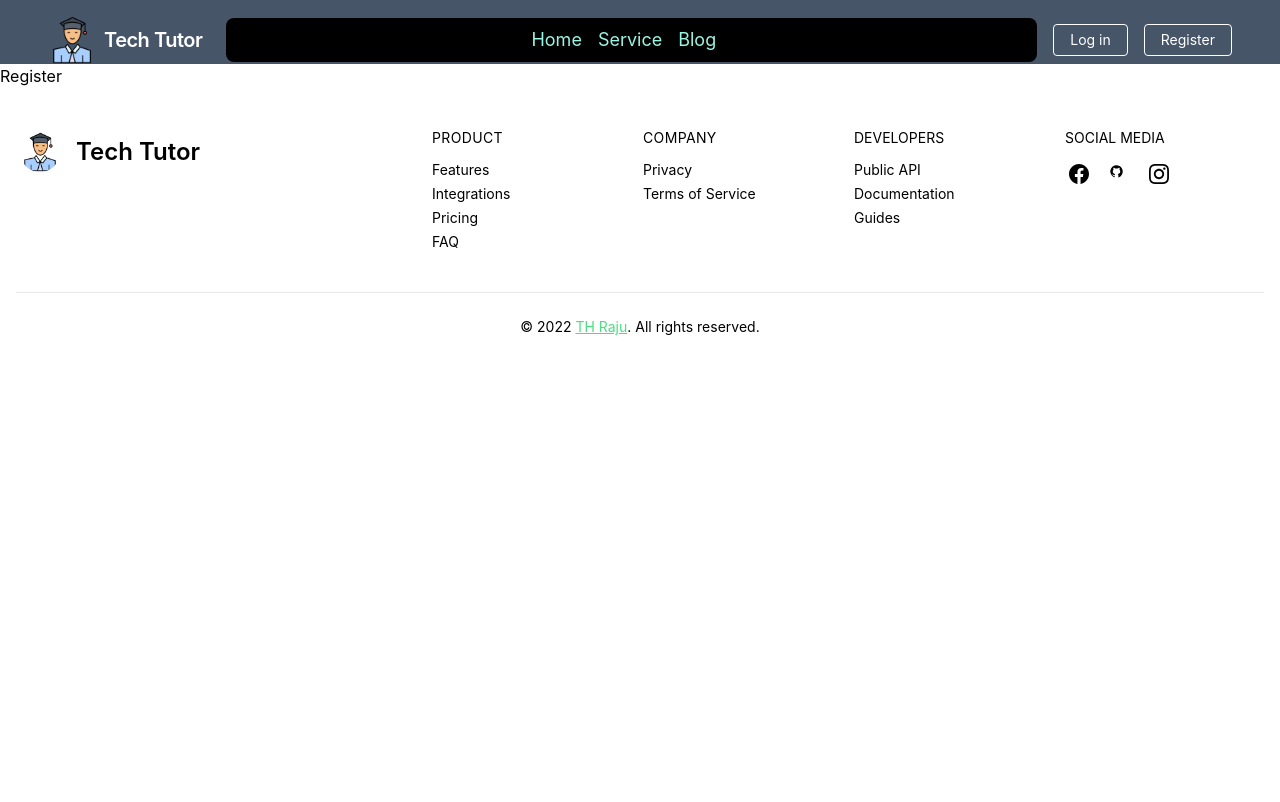
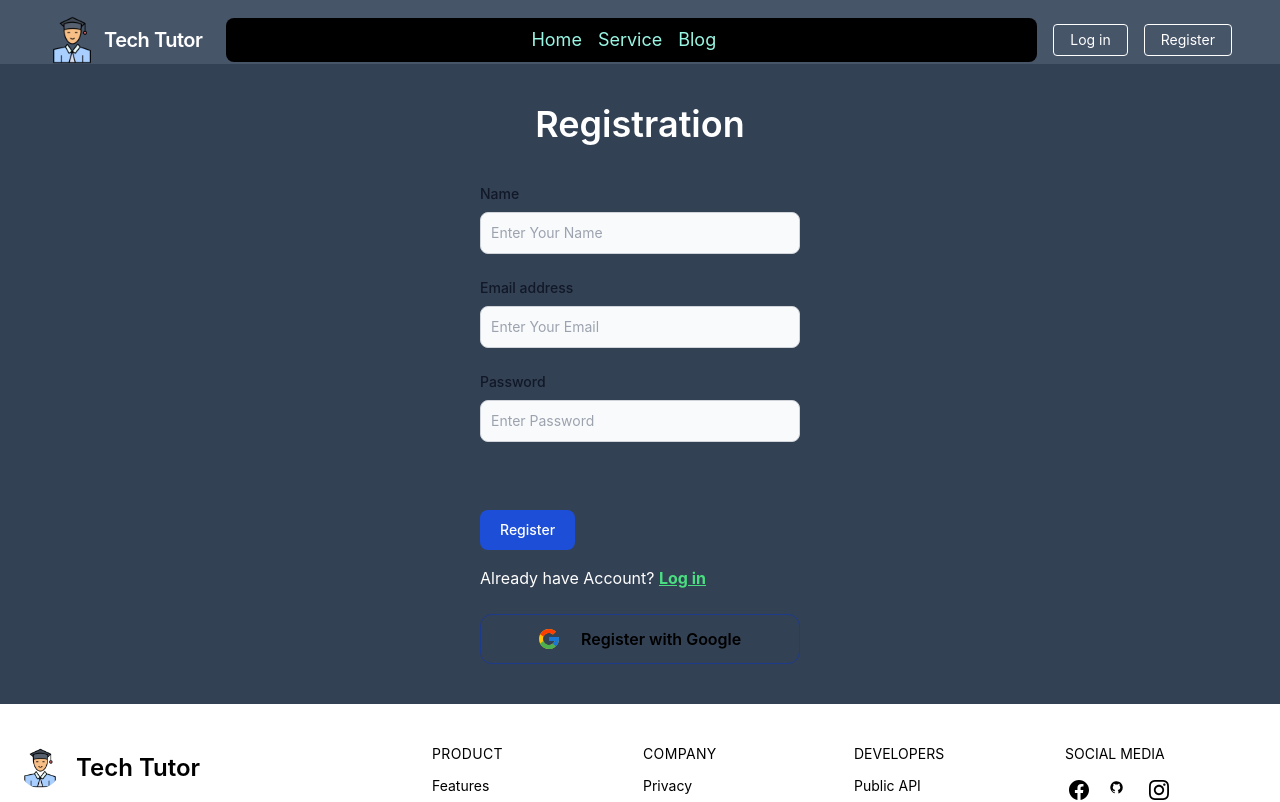
Before and after one commit to TH-Raju/Project_Tech_Tutor_Client_side, a React (Create React App) app: page /register in a window 1280 px wide. Shown: the top 802 px of the page. Built offline with nearby package versions, Linux system fonts and the light colour scheme; no server answers.

Commit message:
Registration page setup and context page

```diff
--- a/src/components/Card.jsx
+++ b/src/components/Card.jsx
@@ -3,7 +3,7 @@ import React from 'react';
 const Card = ({ service }) => {
     const { img, price, title, body } = service;
     return (
-        <div className='w-96 mx-auto'>
+        <div className='md:w-96 mx-auto'>
             <div className="p-4 rounded-md shadow-md dark:bg-gray-900 dark:text-gray-100">
                 <img src={img} alt="service" className="object-cover object-center w-full rounded-t-md h-72 dark:bg-gray-500" />
                 <div className="flex flex-col justify-between py-6 space-y-8">
--- a/src/components/Header/Header.jsx
+++ b/src/components/Header/Header.jsx
@@ -1,15 +1,23 @@
-import React, { useState } from 'react';
+import React, { useContext, useState } from 'react';
 import logo from '../../img/tutor.png';
 import { ImCross } from "react-icons/im";
 import { Link } from 'react-router-dom';
+import { AuthContext } from '../../context/AuthProvider';
 
 
 // ImCross
 const Header = () => {
+    const { user, logOut } = useContext(AuthContext);
     let [open, setOpen] = useState(true);
+    let [errors, setError] = useState('');
+    const handleLogOut = () => {
+        logOut()
+            .then(() => { })
+            .catch(error => setError(error))
+    }
     return (
         <div className='text-center'>
-            <nav className="flex items-center justify-between flex-wrap px-12  pt-4 bg-slate-600">
+            <nav className="flex items-center justify-between flex-wrap px-12 pt-4 bg-slate-600">
                 <div className="flex items-center flex-shrink-0 text-white mr-6">
                     <img src={logo} className=' h-12 w-12 mr-2' alt="" />
                     <span className="font-semibold text-xl tracking-tight">Tech Tutor</span>
@@ -32,8 +40,17 @@ const Header = () => {
                         </Link>
                     </div>
                     <div>
-                        <Link to="/login" className="inline-block text-sm px-4 py-2 leading-none border rounded text-white border-white hover:border-transparent hover:text-teal-500 hover:bg-white mt-4 lg:mt-0 mx-4">Log in</Link>
-                        <Link to="/register" className="inline-block text-sm px-4 py-2 leading-none border rounded text-white border-white hover:border-transparent hover:text-teal-500 hover:bg-white mt-4 lg:mt-0">Register</Link>
+                        {
+                            user?.uid ?
+                                <>
+                                    <Link to="/register" onClick={handleLogOut} className="inline-block text-sm px-4 py-2 leading-none border rounded text-white border-white hover:border-transparent hover:text-teal-500 hover:bg-white mt-4 lg:mt-0">Log Out</Link>
+                                </>
+                                :
+                                <>
+                                    <Link to="/login" className="inline-block text-sm px-4 py-2 leading-none border rounded text-white border-white hover:border-transparent hover:text-teal-500 hover:bg-white mt-4 lg:mt-0 mx-4">Log in</Link>
+                                    <Link to="/register" className="inline-block text-sm px-4 py-2 leading-none border rounded text-white border-white hover:border-transparent hover:text-teal-500 hover:bg-white mt-4 lg:mt-0">Register</Link>
+                                </>
+                        }
                     </div>
                 </div>
             </nav>
--- a/src/components/Home/Summary.jsx
+++ b/src/components/Home/Summary.jsx
@@ -41,21 +41,21 @@ const Summary = () => {
                     <div className="flex flex-col justify-between">
                         <div className="space-y-2">
                             <h2 className="text-4xl font-bold leading-tight lg:text-5xl">Let's talk!</h2>
-                            <div className="dark:text-gray-400">You want to say me something?</div>
+                            <div className="dark:text-gray-400">You want to say me</div>
                         </div>
                         <img src={img} alt="Contact our customer support" className="p-6 h-52 md:h-64 w-72" />
                     </div>
-                    <form novalidate="" className="space-y-6 ng-untouched ng-pristine ng-valid">
+                    <form noValidate="" className="space-y-6 ng-untouched ng-pristine ng-valid">
                         <div>
-                            <label for="name" className="text-sm">Full name</label>
+                            <label htmlFor="name" className="text-sm">Full name</label>
                             <input id="name" type="text" placeholder="Your name" className="w-full p-3 rounded dark:bg-gray-800" />
                         </div>
                         <div>
-                            <label for="email" className="text-sm">Email</label>
+                            <label htmlFor="email" className="text-sm">Email</label>
                             <input id="email" type="email" placeholder="Your email" className="w-full p-3 rounded dark:bg-gray-800" />
                         </div>
                         <div>
-                            <label for="message" className="text-sm">Message</label>
+                            <label htmlFor="message" className="text-sm">Message</label>
                             <textarea id="message" rows="3" placeholder="Your message" className="w-full p-3 rounded dark:bg-gray-800"></textarea>
                         </div>
                         <button type="submit" className="w-full p-3 text-sm font-bold tracking-wide uppercase rounded dark:bg-violet-400 dark:text-gray-900">Send Message</button>
--- a/src/components/Login.jsx
+++ b/src/components/Login.jsx
@@ -61,7 +61,7 @@ const Login = () => {
                     <label htmlFor="password" className="block mb-2 text-sm font-medium text-gray-900 dark:text-gray-300">Password</label>
                     <input type="password" id="password" name="password" className="bg-gray-50 border border-gray-300 text-gray-900 text-sm rounded-lg focus:ring-blue-500 focus:border-blue-500 block w-full p-2.5 dark:bg-gray-700 dark:border-gray-600 dark:placeholder-gray-400 dark:text-white dark:focus:ring-blue-500 dark:focus:border-blue-500" placeholder="Enter Password" required />
                 </div>
-                <p className='py-4 my-3 px-3'>{errors}</p>
+                <p className='py-4 my-3 px-3 text-red-400'>{errors}</p>
                 <button type="submit" className="text-white bg-blue-700 hover:bg-blue-800 focus:ring-4 focus:outline-none focus:ring-blue-300 font-medium rounded-lg text-sm w-full sm:w-auto px-5 py-2.5 text-center dark:bg-blue-600 dark:hover:bg-blue-700 dark:focus:ring-blue-800">Log in</button>
                 <br />
                 <p className='mt-4 text-white'>Don't have Account? <Link to='/register' className='text-green-500 font-bold underline'>Create Account</Link></p>
--- a/src/components/Register.jsx
+++ b/src/components/Register.jsx
@@ -1,9 +1,72 @@
-import React from 'react';
+import React, { useContext } from 'react';
+import { FcGoogle } from "react-icons/fc";
+import { AuthContext } from '../context/AuthProvider';
+import { GoogleAuthProvider } from 'firebase/auth';
+import { useState } from 'react';
+import { Link } from 'react-router-dom';
 
 const Register = () => {
+    const { createUser, googleProviderLogin } = useContext(AuthContext);
+    const [errors, setErrors] = useState('');
+    const googleProvider = new GoogleAuthProvider();
+
+    const handleGoogleSignIn = () => {
+        googleProviderLogin(googleProvider)
+            .then(result => {
+                const user = result.user;
+                console.log(user);
+            })
+            .catch(error => console.error(error))
+    }
+
+
+
+    const handleSubmit = event => {
+        event.preventDefault();
+        const form = event.target;
+        const email = form.email.value;
+        const password = form.password.value;
+        // const name = form.name.value;
+
+        createUser(email, password)
+            .then(result => {
+                const user = result.user;
+                form.reset();
+                console.log(user)
+
+            })
+            .catch(error => {
+                console.log(error);
+                setErrors(error.message);
+            });
+
+    }
+
+
     return (
-        <div>
-            Register
+        <div className=' bg-slate-700 w-full py-10'>
+            <form className='w-80 mx-auto' onSubmit={handleSubmit}>
+                <h1 className='text-4xl text-white font-semibold text-center mb-10'>Registration</h1>
+                <div className="mb-6">
+                    <label htmlFor="text" className="block mb-2 text-sm font-medium text-gray-900 dark:text-gray-300">Name</label>
+                    <input type="name" id="name" name='name' className="bg-gray-50 border border-gray-300 text-gray-900 text-sm rounded-lg focus:ring-blue-500 focus:border-blue-500 block w-full p-2.5 dark:bg-gray-700 dark:border-gray-600 dark:placeholder-gray-400 dark:text-white dark:focus:ring-blue-500 dark:focus:border-blue-500" placeholder="Enter Your Name" required />
+                </div>
+
+                <div className="mb-6">
+                    <label htmlFor="email" className="block mb-2 text-sm font-medium text-gray-900 dark:text-gray-300">Email address</label>
+                    <input type="email" id="email" name='email' className="bg-gray-50 border border-gray-300 text-gray-900 text-sm rounded-lg focus:ring-blue-500 focus:border-blue-500 block w-full p-2.5 dark:bg-gray-700 dark:border-gray-600 dark:placeholder-gray-400 dark:text-white dark:focus:ring-blue-500 dark:focus:border-blue-500" placeholder="Enter Your Email" required />
+                </div>
+                <div className="mb-6">
+                    <label htmlFor="password" className="block mb-2 text-sm font-medium text-gray-900 dark:text-gray-300">Password</label>
+                    <input type="password" id="password" name="password" className="bg-gray-50 border border-gray-300 text-gray-900 text-sm rounded-lg focus:ring-blue-500 focus:border-blue-500 block w-full p-2.5 dark:bg-gray-700 dark:border-gray-600 dark:placeholder-gray-400 dark:text-white dark:focus:ring-blue-500 dark:focus:border-blue-500" placeholder="Enter Password" required />
+                </div>
+                <p className='py-4 my-3 px-3 text-red-400'>{errors}</p>
+                <button type="submit" className="text-white bg-blue-700 hover:bg-blue-800 focus:ring-4 focus:outline-none focus:ring-blue-300 font-medium rounded-lg text-sm w-full sm:w-auto px-5 py-2.5 text-center dark:bg-blue-600 dark:hover:bg-blue-700 dark:focus:ring-blue-800">Register</button>
+                <br />
+                <p className='mt-4 text-white'>Already have Account? <Link to='/login' className='text-green-400 font-bold underline'>Log in</Link></p>
+                <button type="button" onClick={handleGoogleSignIn} className="px-14 py-3 flex align-middle gap-5 w-full mt-6 text-center font-semibold border rounded-xl border-blue-900 dark:border-gray-100 dark:text-gray-100 hover:bg-slate-900"><FcGoogle className='text-2xl'></FcGoogle> Register with Google</button>
+            </form>
+
         </div>
     );
 };
```
